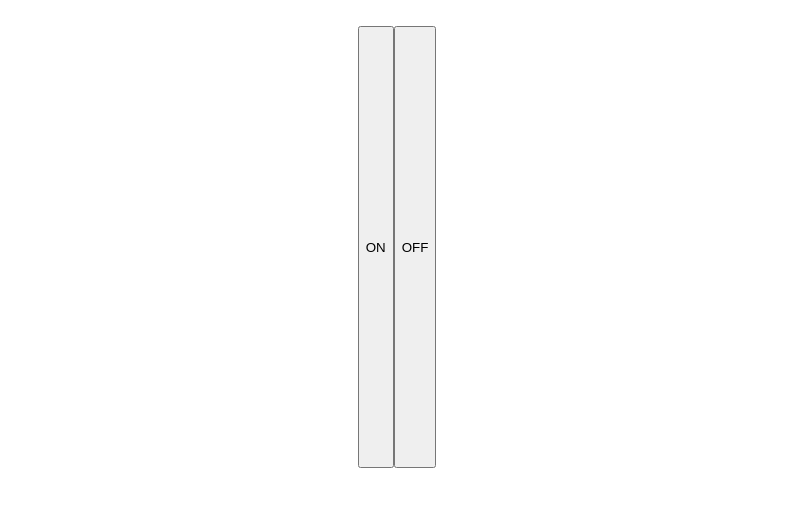
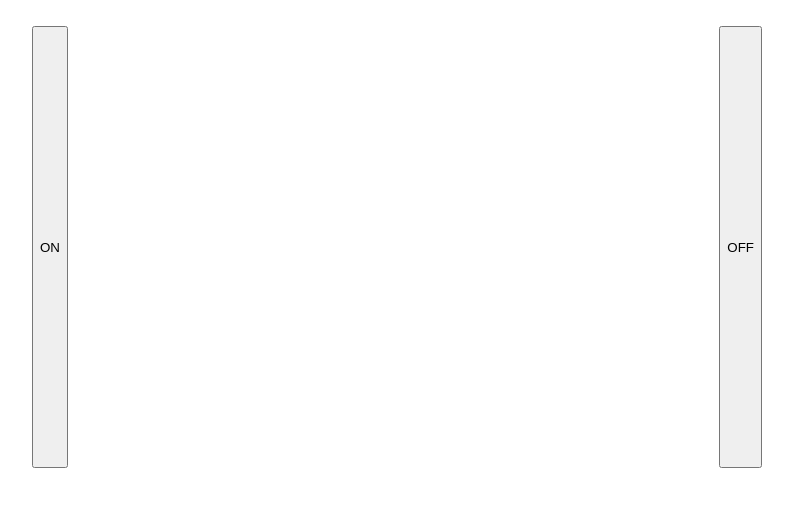
Before and after one commit to funcyChaos/pi-api, a Flask app: template templates/index.html in a window 1280 px wide. Shown: the part 153-660 px from the top of the page, without its empty margins (243-1036 px from the left). Run offline with Flask 2, Linux system fonts and the light colour scheme; the template is opened without the code that fills it, so the values that code supplies are empty.

Commit message:
changed center to space-between

```diff
--- a/static/css/main.css
+++ b/static/css/main.css
@@ -37,7 +37,7 @@
 	grid-area: center;
 
 	display: flex;
-	justify-content: center;
+	justify-content: space-between;
 
 	padding: 1rem;
 }
```
